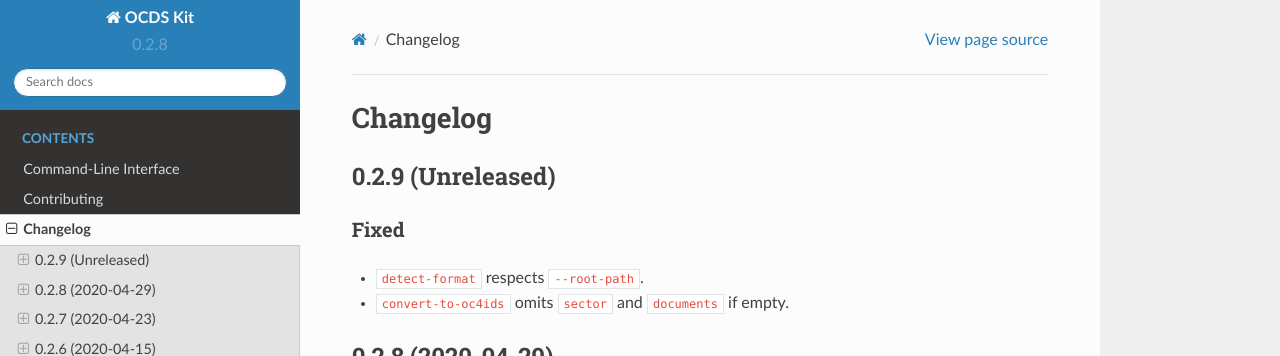
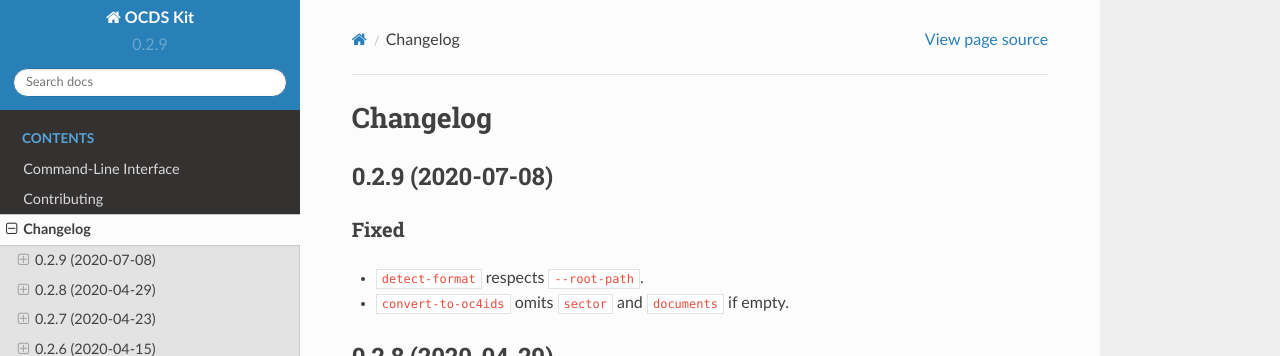
Before and after one commit to open-contracting/ocdskit, a Sphinx documentation site: the page built from docs/changelog.rst, in a window 1280 px wide and 900 px high. Shown: the top 356 px of the window. Built offline with Sphinx 7.4.7 and the Read the Docs theme 2.0.0, drawn with Linux system fonts in a browser that asks for light colours; pages that are not in the unit, such as notebooks, are missing from menus.

Commit message:
Iterate the version number

```diff
--- a/docs/changelog.rst
+++ b/docs/changelog.rst
@@ -1,7 +1,7 @@
 Changelog
 =========
 
-0.2.9 (Unreleased)
+0.2.9 (2020-07-08)
 ------------------
 
 Fixed
--- a/docs/conf.py
+++ b/docs/conf.py
@@ -26,7 +26,7 @@ copyright = '2017, Open Contracting Partnership'
 author = 'Open Contracting Partnership'
 
 # The short X.Y version
-version = '0.2.8'
+version = '0.2.9'
 # The full version, including alpha/beta/rc tags
 release = version
 
--- a/setup.py
+++ b/setup.py
@@ -5,7 +5,7 @@ with open('README.rst') as f:
 
 setup(
     name='ocdskit',
-    version='0.2.8',
+    version='0.2.9',
     author='Open Contracting Partnership',
     author_email='data@open-contracting.org',
     url='https://github.com/open-contracting/ocdskit',
```
